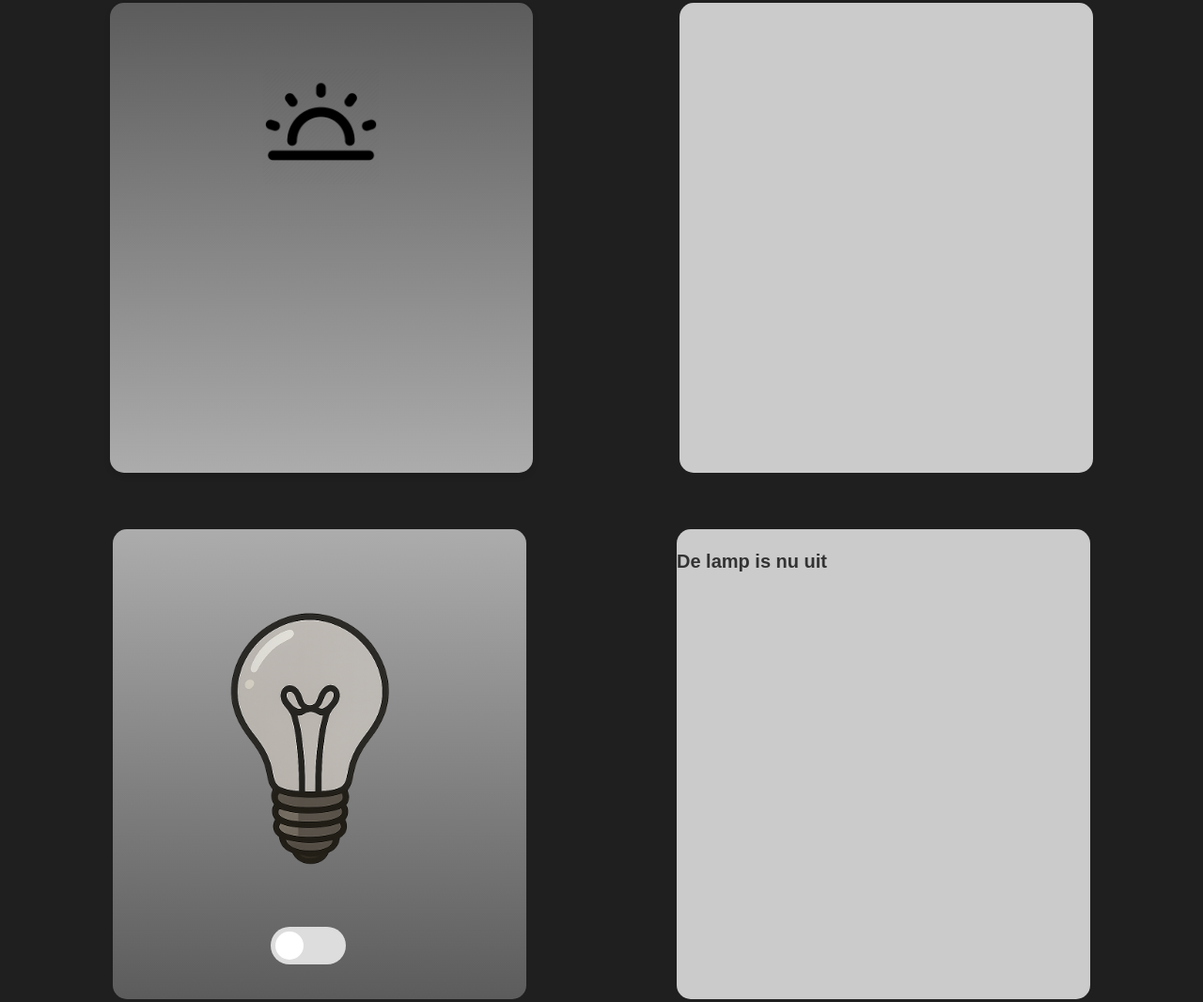
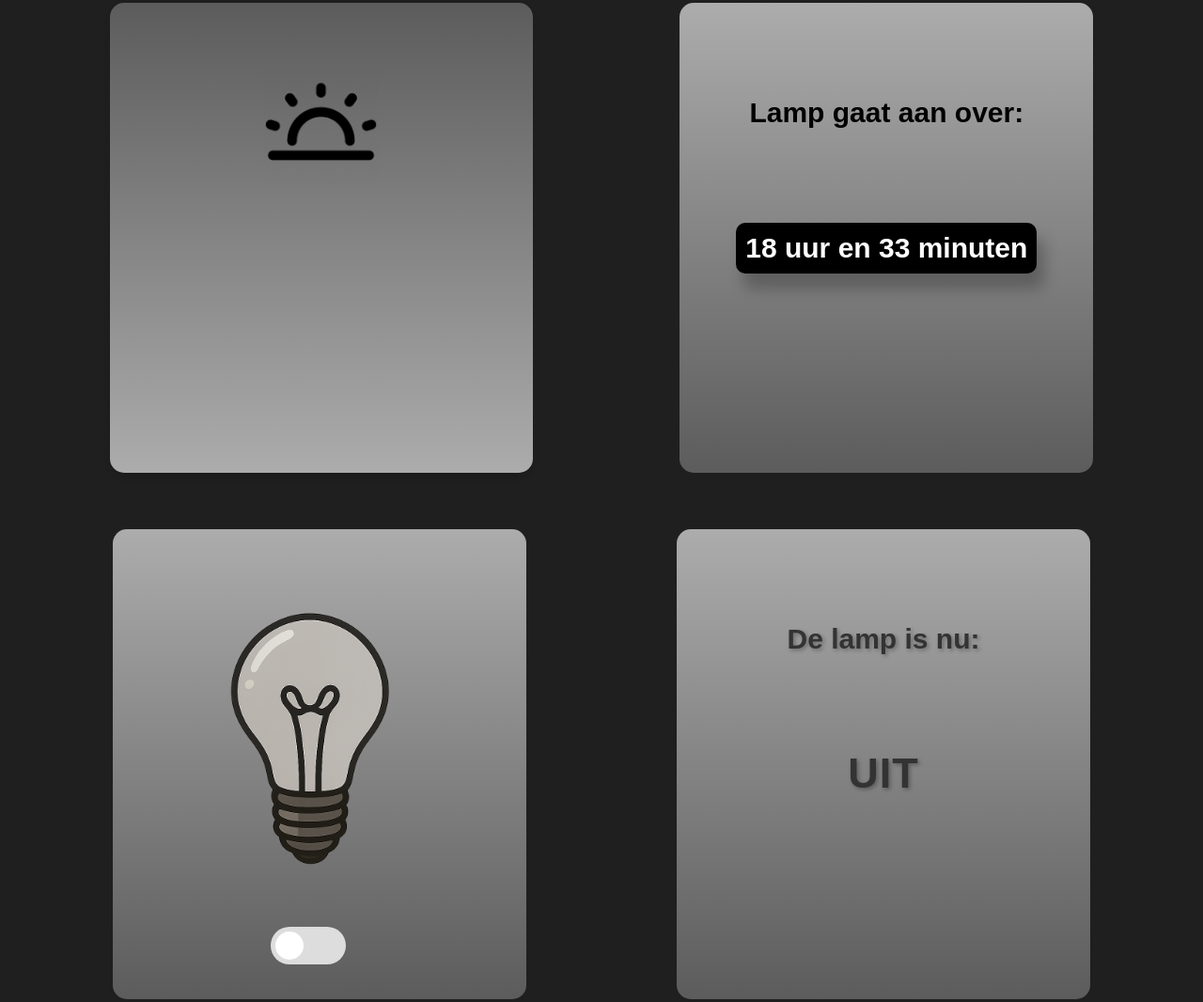
Before and after one commit to Kamerplant1/DuurzaamHuis, a plain HTML site: page index.html in a window 1280 px wide. Shown: the part 697-1763 px from the top of the page at 94% size. Drawn offline with nearby package versions, Linux system fonts and the light colour scheme; no server answers; a web font is replaced by a local one.

Commit message:
widget lampbutton en lampbutton aan op bepaalde tijd gemaakt

```diff
--- a/css/style.css
+++ b/css/style.css
@@ -367,7 +367,7 @@
 
 
 
- .rectangleTristan2 {
+ .rectanglerow2 {
      background: linear-gradient(to top, #5c5c5c, #acacac);
  }
 
@@ -428,9 +428,73 @@
      color: #333;
  }
  /*vanaf hier is Jayden 2e rij*/
-.lampStatush2{
-font-size: 2rem;
+ .lampStatush2 {
+    display: flex;
+    align-items: center;
+    justify-content: center;
+    flex-direction: column;
+    margin-top: 10rem;
+    font-size: 3rem;
+    gap: -1rem;
+    color: #333;
+    text-shadow: 2px 2px 4px rgba(0, 0, 0, 0.3);
+    font-family: 'Arial', sans-serif;
+    transition: transform 0.3s ease, color 0.3s ease;
 }
+
+.lampStatush2 > span {
+    font-size: 150%;
+    text-transform: uppercase;
+    font-weight: bold;
+    letter-spacing: 0.1rem;
+    color: #333;
+}
+
+.lampStatush2 p {
+    font-size: 2rem;
+    color: #333;
+    font-weight: 300;
+}
+
+.lampStatush2 .status {
+    margin-top: 1rem;
+    background-color: #333;
+    color: white;
+    padding: 0.5rem 1rem;
+    border-radius: 10px;
+    box-shadow: 0 4px 10px rgba(0, 0, 0, 0.2);
+}
+
+/* einde jayden2derij*/
+
+/* begin van jasper 2de rij*/
+.timer-container {
+    display: flex;
+    align-items: center;
+    justify-content: center;
+    flex-direction: column;
+    text-align: center;
+    font-weight: bold;
+  }
+
+  .status-display {
+    font-size: 3rem;
+    margin-top: 10rem;
+    font-size: 3rem;
+    gap:-1rem;
+  }
+
+  .countdown-display {
+    margin-top: 10rem;
+    font-size: 3rem;
+    gap:1rem;
+    padding:1rem;
+    box-shadow: 8.0px 16.0px 16.0px hsl(0deg 0% 0% / 0.25);
+    border-radius: 1rem;
+    background:black;
+    font-size: 3rem;
+    color: #000000;
+  }
 
  @keyframes fadeIn {
      0% {
--- a/index.html
+++ b/index.html
@@ -66,15 +66,19 @@
         </div>
 
         <div class="rectangle suncard rectanglerow1">
-            <h2 id="sunRise"></h2>
-            <img class="sundownupimg" src="img/sundownup.webp" alt="dit is een icon van een zonsopkomst/ondergang">
-            <h2 id="sunSet"></h2>
+            <h2 class="fade-in" id="sunRise"></h2>
+            <img class="sundownupimg fade-in" src="img/sundownup.webp" alt="dit is een icon van een zonsopkomst/ondergang">
+            <h2 class="fade-in" id="sunSet"></h2>
         </div>
 
 
-        <div class="rectangle rectanglerow2">
-            <p>Jasper</p>
+        <div class="rectangle rectanglerow2 rectangleJasper2">
+            <div class="timer-container">
+                <div id="lamp-status" class="status-display"></div>
+                <div id="countdown-timer" class="countdown-display"></div>
+              </div>
         </div>
+
         <div class="rectangle rectanglerow2 rectangleTristan2">
             <p>Tristan</p>
             <img class="lamp" id="lamp--js" src="img/lampUit.png" alt="Lamp die uit is">
@@ -87,8 +91,7 @@
 
         </div>
         <div class="rectangle rectanglerow2">
-            <p>Jayden</p>
-            <h2 class="lampStatush2">De lamp is nu <span class="lampStatush2" id="lampStatus--js"></span></h2>
+            <h2 class="lampStatush2">De lamp is nu: <span class="lampStatush2" id="lampStatus--js"></span></h2>
         </div>
     </div>
     </div>
--- a/js/main.js
+++ b/js/main.js
@@ -150,7 +150,6 @@ zonOpkomstAPI();
 
 //einde zonsondergang jayden
 //start licht knop Tristan
-
 const knop = document.getElementById("lampknop--js");
 
 function buttonClick() {
@@ -174,14 +173,56 @@ toggleButton.addEventListener('click', () => {
     lamp.src = "img/lampAan.png";
     lamp.style.filter = "drop-shadow(0 0 7rem rgb(255, 208, 0))";
     lampStatus.innerHTML = "aan";
+    lampStatus.style.color = "green";
 } else {
     lamp.src = "img/lampUit.png";
     lamp.style.filter = "none";
     lampStatus.innerHTML = "uit";
+    lampStatus.style.color = "darkred";
 }
 
 });
-//charts
+// einde licht knop van Tristan
+
+// start bepaalde tijd lamp aan/uit van jasper
+let lampStatus1 = document.getElementById("lamp-status");
+let countdownTimer = document.getElementById("countdown-timer");
+
+function setTimer() {
+  let currentTime = new Date();
+  let currentHour = currentTime.getHours();
+  let currentMinute = currentTime.getMinutes();
+  let countdown = 0;
+  let lampOnTime = 18;
+  let lampOffTime = 6;
+
+  let nextEventTime = 0;
+
+  if (currentHour >= lampOnTime || currentHour < lampOffTime) {
+    lampStatus1.innerText = "Lamp gaat aan over: ";
+    nextEventTime = lampOnTime - currentHour;
+    if (nextEventTime < 0) nextEventTime += 24;
+  } else {
+    lampStatus1.innerText = "Lamp gaat uit";
+    nextEventTime = lampOffTime - currentHour;
+    if (nextEventTime < 0) nextEventTime += 24;
+  }
+
+  let totalMinutes = nextEventTime * 60 - currentMinute;
+  let hoursRemaining = Math.floor(totalMinutes / 60);
+  let minutesRemaining = totalMinutes % 60;
+
+  countdownTimer.innerText = ` ${hoursRemaining} uur en ${minutesRemaining} minuten`;
+  countdownTimer.style.color = "white";
+}
+
+setInterval(setTimer, 60000);
+setTimer();
+
+
+// eind bepaalde tijd lamp aan/uit jasper
+
+//charts van Tristan Jayden en Jasper
 const ctx = document.getElementById('JaydenGrafiek').getContext('2d');
 const luchtChart = new Chart(ctx, {
   type: 'line',
@@ -198,7 +239,7 @@ const luchtChart = new Chart(ctx, {
   },
   options: {
     responsive: true,
-    maintainAspectRatio: false, // Zodat het goed schaalt in je card
+    maintainAspectRatio: false,
     plugins: {
       title: {
         display: true,
@@ -282,3 +323,5 @@ const zonneChart = new Chart(ctx3, {
     }
   }
 });
+
+// einde van charts
```
